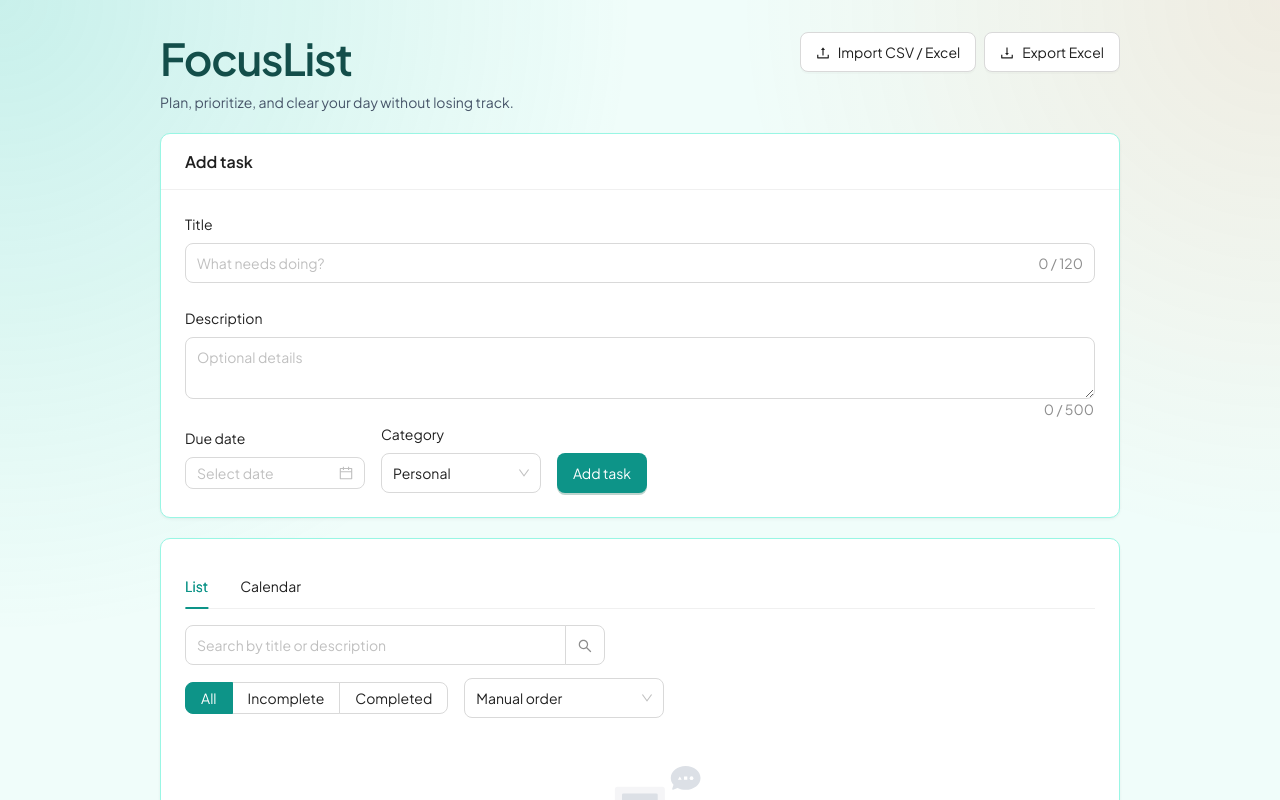
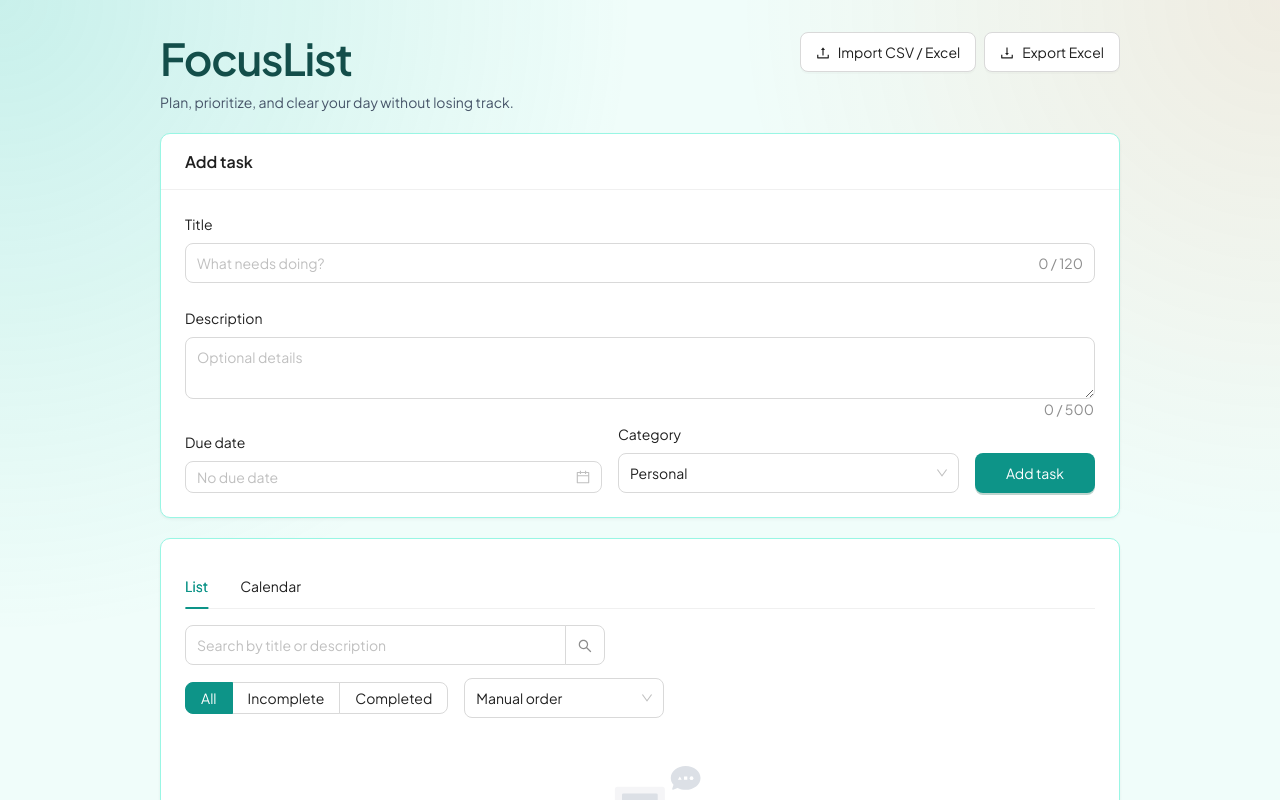
Before and after one commit to tankimwah/todo-app, a Next.js app: page / in a window 1280 px wide. Shown: the top 800 px of the page. Built offline with nearby package versions, Linux system fonts and the light colour scheme; what @ant-design/nextjs-registry would draw is missing.

Commit message:
[UI functionality issue] Fix form fields (date picker and select option)

```diff
--- a/app/globals.css
+++ b/app/globals.css
@@ -352,6 +352,26 @@ button,
 
 .form-row {
   width: 100%;
+  display: grid;
+  grid-template-columns: minmax(160px, 1.1fr) minmax(140px, 0.9fr) auto;
+  gap: 0.85rem 1rem;
+  align-items: end;
+}
+
+.form-row-due,
+.form-row-category,
+.form-row-submit {
+  margin-bottom: 0 !important;
+}
+
+.form-row-submit .ant-form-item-control-input-content {
+  min-width: 7.5rem;
+}
+
+@media (max-width: 720px) {
+  .form-row {
+    grid-template-columns: 1fr;
+  }
 }
 
 @media (max-width: 720px) {
@@ -370,12 +390,15 @@ button,
 }
 
 @media (prefers-reduced-motion: reduce) {
-  *,
-  *::before,
-  *::after {
-    animation-duration: 0.01ms !important;
-    animation-iteration-count: 1 !important;
-    transition-duration: 0.01ms !important;
-    scroll-behavior: auto !important;
+  html {
+    scroll-behavior: auto;
+  }
+
+  /* Scope to our motion only — a universal * rule breaks Ant Design
+     Select/DatePicker alignment (popups stay parked off-screen). */
+  .todo-item,
+  .calendar-frame .rbc-btn-group button {
+    transition: none;
+    animation: none;
   }
 }
--- a/components/AddTodo.tsx
+++ b/components/AddTodo.tsx
@@ -1,6 +1,6 @@
 "use client";
 
-import { Button, Card, DatePicker, Form, Input, Select, Space } from "antd";
+import { Button, Card, DatePicker, Form, Input, Select } from "antd";
 import dayjs, { type Dayjs } from "dayjs";
 import { CATEGORIES } from "@/lib/constants";
 import type { Category, TodoDraft } from "@/lib/types";
@@ -56,11 +56,13 @@ export function AddTodo({ onAdd }: AddTodoProps) {
           />
         </Form.Item>
 
-        <Space wrap size="middle" style={{ width: "100%" }} className="form-row">
-          <Form.Item label="Due date" name="dueDate" style={{ marginBottom: 0 }}>
+        <div className="form-row">
+          <Form.Item label="Due date" name="dueDate" className="form-row-due">
             <DatePicker
+              allowClear
               format="YYYY-MM-DD"
-              style={{ width: 180 }}
+              style={{ width: "100%" }}
+              placeholder="No due date"
               disabledDate={(current) =>
                 Boolean(current && current.isBefore(dayjs().startOf("day")))
               }
@@ -71,7 +73,7 @@ export function AddTodo({ onAdd }: AddTodoProps) {
             label="Category"
             name="category"
             rules={[{ required: true }]}
-            style={{ marginBottom: 0, minWidth: 160 }}
+            className="form-row-category"
           >
             <Select
               options={CATEGORIES.map((category) => ({
@@ -81,12 +83,12 @@ export function AddTodo({ onAdd }: AddTodoProps) {
             />
           </Form.Item>
 
-          <Form.Item label=" " style={{ marginBottom: 0 }}>
-            <Button type="primary" htmlType="submit">
+          <Form.Item label=" " className="form-row-submit" colon={false}>
+            <Button type="primary" htmlType="submit" block>
               Add task
             </Button>
           </Form.Item>
-        </Space>
+        </div>
       </Form>
     </Card>
   );
--- a/components/EditTodo.tsx
+++ b/components/EditTodo.tsx
@@ -65,7 +65,12 @@ export function EditTodo({ todo, open, onCancel, onSave }: EditTodoProps) {
           <Input.TextArea rows={3} maxLength={500} showCount />
         </Form.Item>
         <Form.Item label="Due date" name="dueDate">
-          <DatePicker format="YYYY-MM-DD" style={{ width: "100%" }} />
+          <DatePicker
+            allowClear
+            format="YYYY-MM-DD"
+            style={{ width: "100%" }}
+            placeholder="No due date"
+          />
         </Form.Item>
         <Form.Item
           label="Category"
--- a/components/Providers.tsx
+++ b/components/Providers.tsx
@@ -32,7 +32,10 @@ const theme = {
 export function Providers({ children }: { children: ReactNode }) {
   return (
     <AntdRegistry>
-      <ConfigProvider theme={theme}>
+      <ConfigProvider
+        theme={theme}
+        getPopupContainer={() => document.body}
+      >
         <App>{children}</App>
       </ConfigProvider>
     </AntdRegistry>
```
